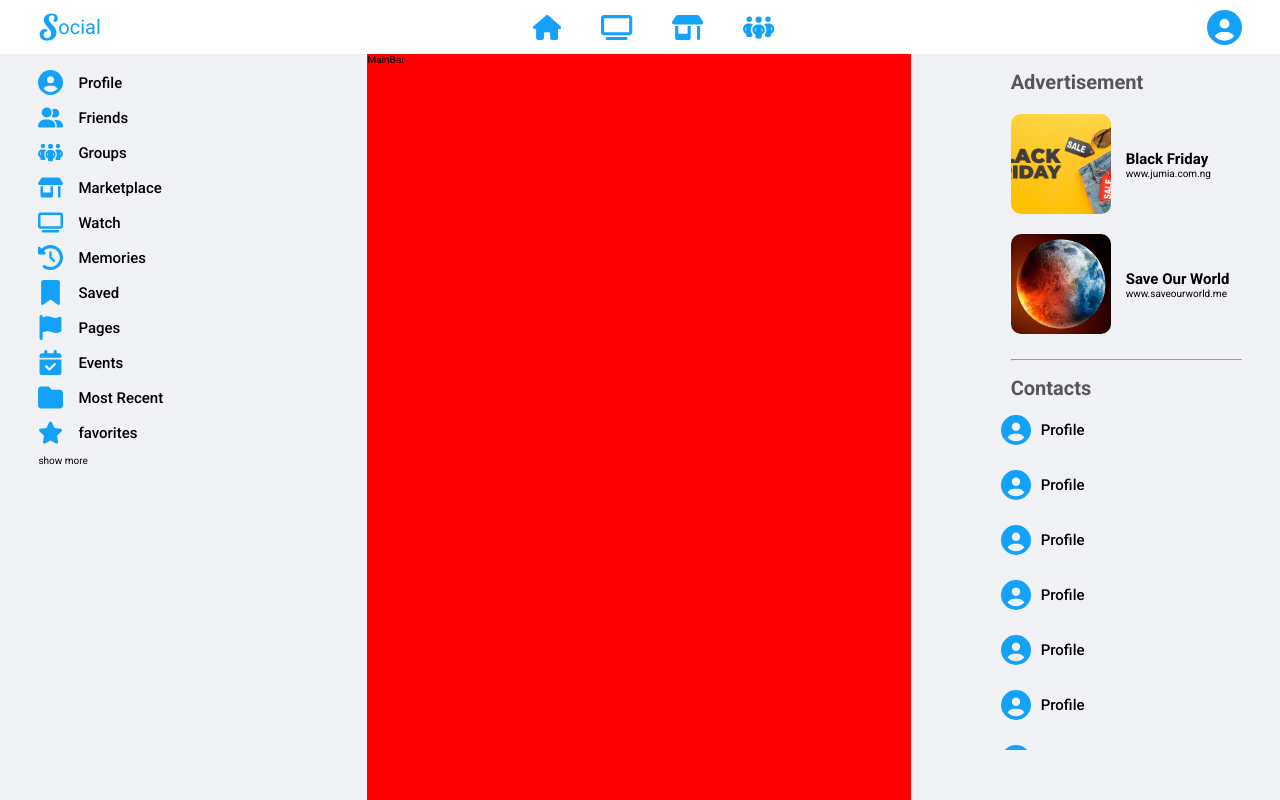
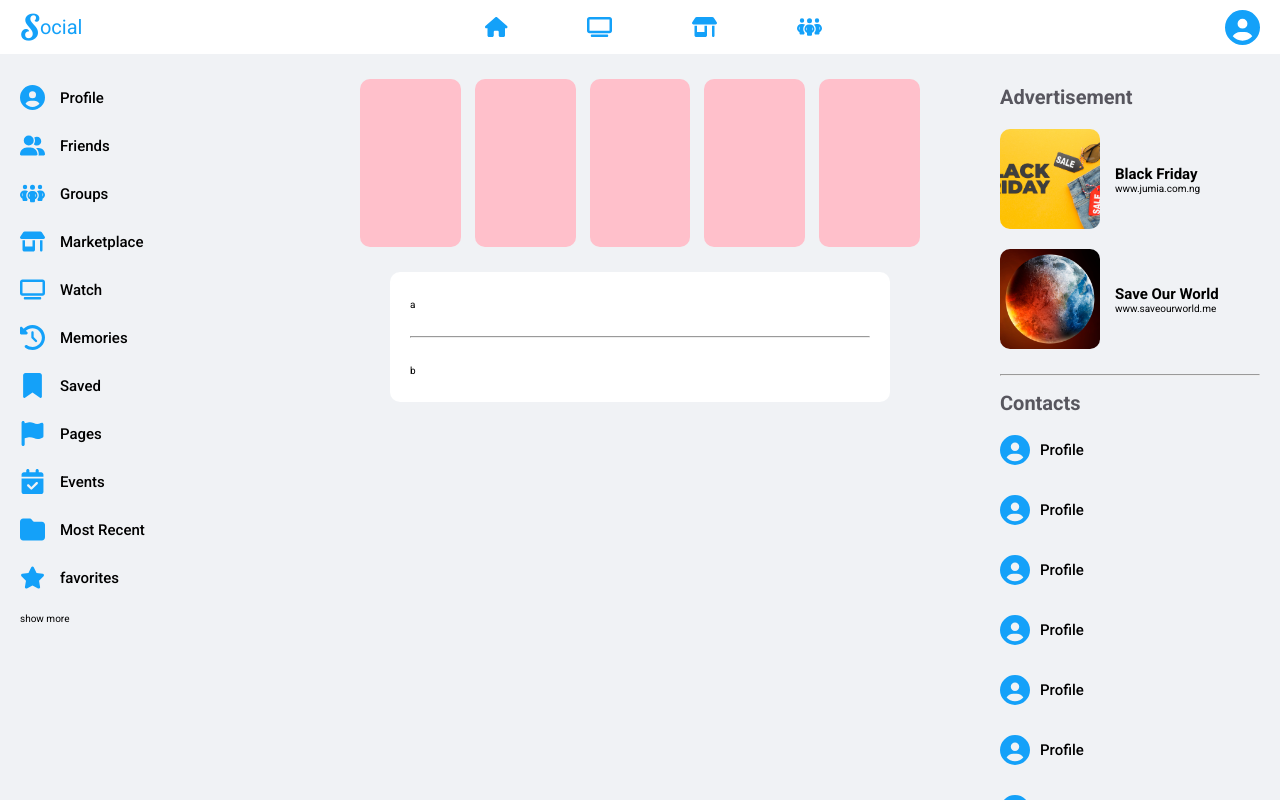
Before and after one commit to marcusxart/social-app, a React (Create React App) app: page / in a window 1280 px wide. Shown: the top 800 px of the page. Built offline with nearby package versions, Linux system fonts and the light colour scheme.

Commit message:
position the storySlider

```diff
--- /dev/null
+++ b/src/AddPost.jsx
@@ -0,0 +1,26 @@
+import React from "react";
+import styled from "styled-components";
+
+const AddPost = () => {
+  return (
+    <AddPostStyled>
+      <div className="top-wrapper">a</div>
+      <hr />
+      <div className="right-wrapper">b</div>
+    </AddPostStyled>
+  );
+};
+
+export default AddPost;
+
+const AddPostStyled = styled.div`
+  max-width: 50rem;
+  height: 13rem;
+  margin: auto;
+  border-radius: 10px;
+  background-color: white;
+  display: flex;
+  flex-direction: column;
+  justify-content: space-evenly;
+  padding: 0 2rem;
+`;
--- a/src/app.css
+++ b/src/app.css
@@ -17,3 +17,31 @@ h2 {
   font-size: 2rem;
   color: rgb(87, 86, 94);
 }
+
+::-webkit-scrollbar {
+  width: 12px;
+}
+
+::-webkit-scrollbar-track {
+  background-color: #e5e8eb;
+  border-radius: 100vw;
+}
+
+::-webkit-scrollbar-thumb {
+  background-color: #9bcff0;
+  opacity: 0.5;
+  border-radius: 100vw;
+  border: 2px solid #e5e8eb;
+}
+
+::-webkit-scrollbar-thumb:hover,
+::-webkit-scrollbar-thumb:active {
+  background-color: #8bb5d8;
+}
+
+@supports (scrollbar-color: red blue) {
+  * {
+    scrollbar-color: #9bcff0 #e5e8eb;
+    scrollbar-width: thin;
+  }
+}
--- a/src/components/Contacts.jsx
+++ b/src/components/Contacts.jsx
@@ -50,19 +50,25 @@ export default Contacts;
 
 const ContactStyled = styled.div`
   h2 {
-    padding: 1.5rem 0;
+    padding-top: 1.5rem;
   }
 
   .user {
     display: flex;
     align-items: center;
-    margin-bottom: 2.5rem;
+    padding: 1rem 0;
+    padding-left: 1rem;
+    margin: 1rem 0;
     font-size: 1.5rem;
     font-weight: 500;
+    &:hover {
+      background-color: #e4e6e9;
+      border-radius: 1rem;
+    }
+
     svg {
       font-size: 3rem;
       width: 3rem;
-
       margin-right: 1rem;
       color: ${variable.primaryColor};
     }
--- a/src/components/Header.jsx
+++ b/src/components/Header.jsx
@@ -1,6 +1,5 @@
 import React from "react";
 import styled from "styled-components";
-import { Avatar } from "@mui/material";
 import variable from "../variable";
 import { FontAwesomeIcon } from "@fortawesome/react-fontawesome";
 import {
@@ -20,7 +19,7 @@ const Header = () => {
           <span>ocial</span>
         </div>
       </div>
-      <ul>
+      <ul className="menu">
         <li>
           <FontAwesomeIcon icon={faHome} />
         </li>
@@ -51,10 +50,10 @@ const Nav = styled.nav`
   display: flex;
   align-items: center;
   justify-content: space-between;
-  padding: 0.5rem 3%;
+  padding: 0.5rem 2rem;
 
   svg {
-    font-size: 2.5rem;
+    font-size: 2rem;
   }
 
   .profile {
@@ -66,7 +65,7 @@ const Nav = styled.nav`
     list-style: none;
 
     li {
-      padding: 0 20px;
+      padding: 0 4rem;
     }
   }
 
@@ -80,4 +79,11 @@ const Nav = styled.nav`
       font-size: 3.5rem;
     }
   }
+  @media screen and (max-width: 700px) {
+    padding-left: 1rem;
+    padding-right: 1rem;
+    .menu {
+      display: none;
+    }
+  }
 `;
--- a/src/components/Home.jsx
+++ b/src/components/Home.jsx
@@ -15,10 +15,15 @@ const Home = () => {
 };
 
 const HomeStyled = styled.div`
-  padding: 0 3%;
+  padding: 0 2rem;
   display: flex;
-  gap: 40px;
   justify-content: space-between;
+  @media screen and (max-width: 1030px) {
+    justify-content: center;
+  }
+  @media screen and (max-width: 700px) {
+    padding: 0 1rem;
+  }
 `;
 
 export default Home;
--- a/src/components/LeftBar.jsx
+++ b/src/components/LeftBar.jsx
@@ -74,14 +74,16 @@ const LeftBar = () => {
 export default LeftBar;
 
 const Bar = styled.div`
-  flex-basis: 25%;
+  flex: 1;
+  max-width: 320px;
   position: sticky;
-  top: 7rem;
+  top: 8.5rem;
   align-self: flex-start;
+
   .bar-link {
     display: flex;
     align-items: center;
-    margin-bottom: 1rem;
+    margin-bottom: 2.3rem;
     font-size: 1.5rem;
     font-weight: 500;
     cursor: pointer;
@@ -92,4 +94,8 @@ const Bar = styled.div`
       color: ${variable.primaryColor};
     }
   }
+
+  @media screen and (max-width: 1150px) {
+    display: none;
+  }
 `;
--- a/src/components/MainBar.jsx
+++ b/src/components/MainBar.jsx
@@ -1,14 +1,29 @@
 import React from "react";
 import styled from "styled-components";
+import StorySlider from "./StorySlider";
+import AddPost from "../AddPost";
 
 const MainBar = () => {
-  return <Bar>MainBar</Bar>;
+  return (
+    <Bar>
+      <StorySlider />
+      <AddPost />
+    </Bar>
+  );
 };
 
 export default MainBar;
 
 const Bar = styled.div`
-  background-color: red;
-  flex-basis: 47%;
+  padding: 2.5rem 2rem 0;
+  min-width: 550px;
+  max-width: 650px;
+  flex: 1;
   height: 200vh;
+  @media screen and (max-width: 700px) {
+    min-width: 320px;
+    max-width: 500px;
+    padding-left: 0;
+    padding-right: 0;
+  }
 `;
--- a/src/components/RightBar.jsx
+++ b/src/components/RightBar.jsx
@@ -16,15 +16,19 @@ const RightBar = () => {
 export default RightBar;
 
 const Bar = styled.div`
-  padding-left: 50px;
-  flex-basis: 25%;
+  padding-left: 5rem;
+  width: 320px;
   position: sticky;
   align-self: flex-start;
-  top: 7rem;
-  max-height: 85vh;
+  top: 8.5rem;
+  max-height: 100vh;
   overflow-y: scroll;
   h2,
   hr {
     margin-left: 1rem;
   }
+
+  @media screen and (max-width: 900px) {
+    display: none;
+  }
 `;
--- /dev/null
+++ b/src/components/StorySlider.jsx
@@ -0,0 +1,49 @@
+import React from "react";
+import styled from "styled-components";
+
+const StorySlider = () => {
+  return (
+    <Story>
+      <div className="story-wrapper">
+        <div className="story-box"></div>
+        <div className="story-box"></div>
+        <div className="story-box"></div>
+        <div className="story-box"></div>
+        <div className="story-box"></div>
+      </div>
+    </Story>
+  );
+};
+
+export default StorySlider;
+
+const Story = styled.div`
+  display: flex;
+  overflow: hidden;
+  justify-content: center;
+  width: 100%;
+  margin-bottom: 2.5rem;
+
+  .story-wrapper {
+    display: flex;
+    width: 100%;
+    justify-content: space-between;
+  }
+
+  .story-box {
+    min-width: 18%;
+    padding-bottom: 30%;
+    border-radius: 10px;
+    background-color: pink;
+  }
+
+  @media screen and (max-width: 700px) {
+    .story-box:last-child {
+      display: none;
+    }
+    .story-box {
+      min-width: 22%;
+      padding-bottom: 35%;
+    }
+  }
+`;
```
